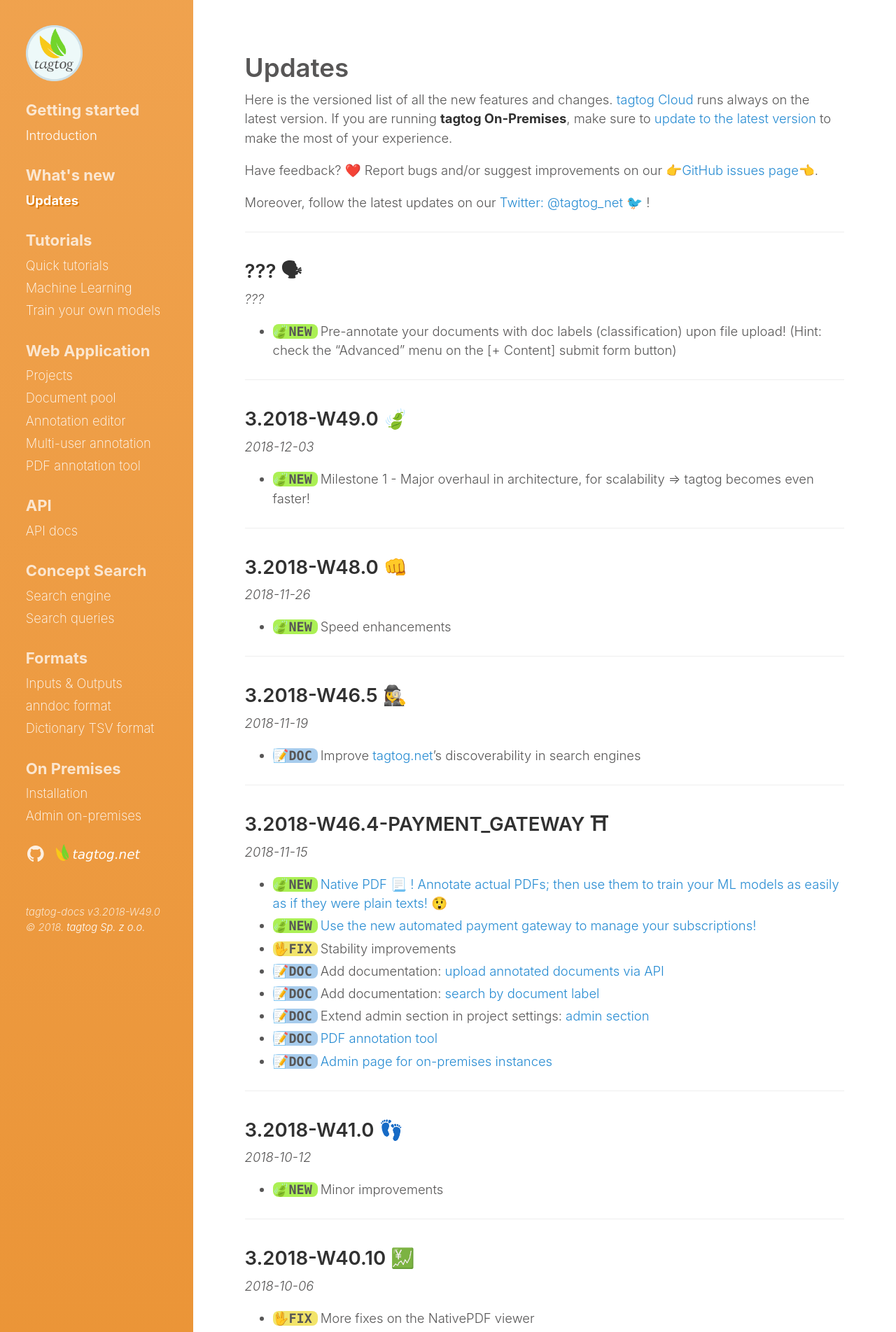
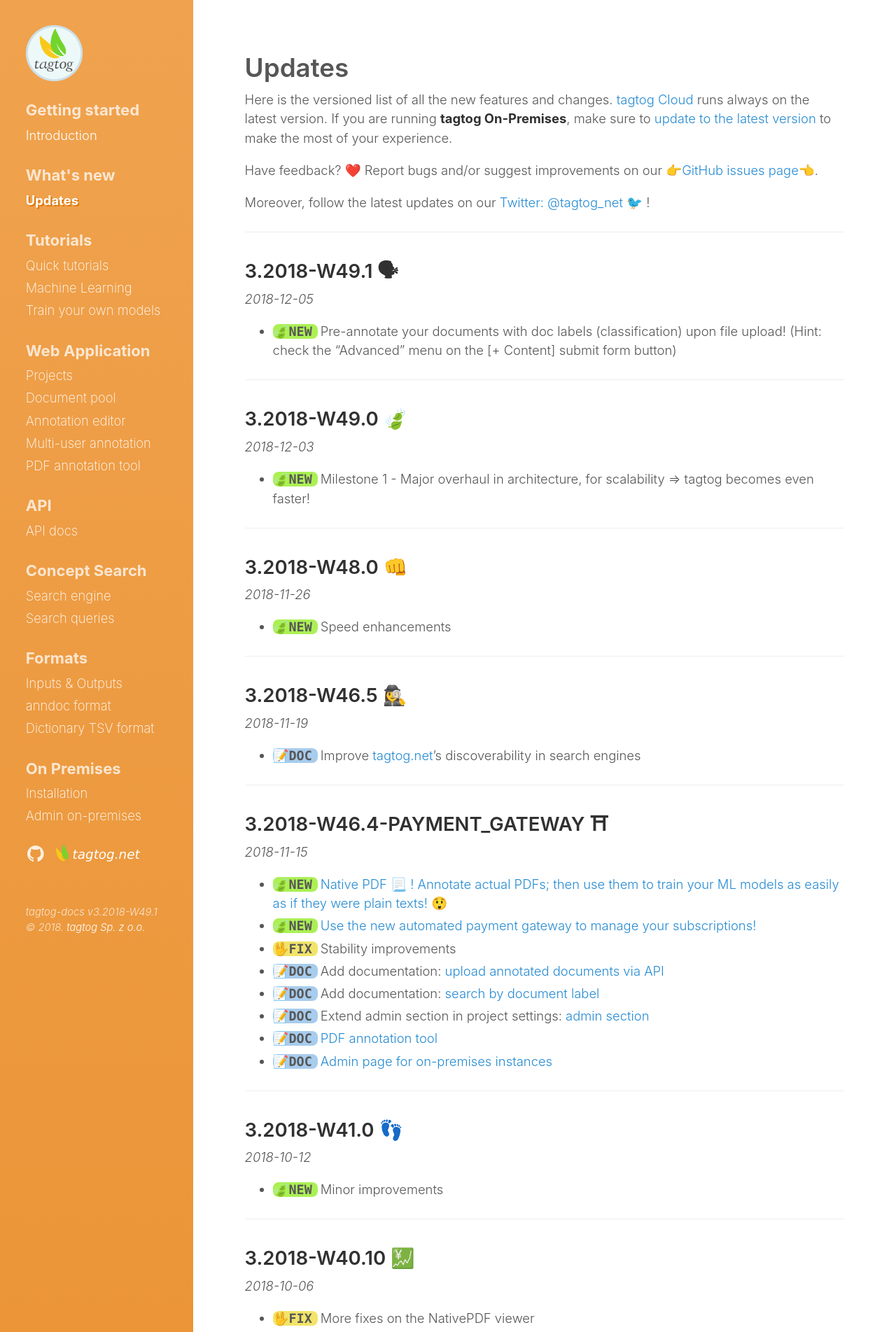
Before and after one commit to tagtogorg/tagtog-doc, a Jekyll site: the page built from updates.md, in a window 1280 px wide. Shown: the top 1903 px of the page at 70% size. Built offline with Jekyll 4.4.1, drawn with Linux system fonts in a browser that asks for light colours; nearby versions of some CDN libraries; emoji names are drawn with the system emoji font.

Commit message:
Bump version: 3.2018-W49.1 🗣

```diff
--- a/_config.yml
+++ b/_config.yml
@@ -63,7 +63,7 @@ plugins:
   - jemoji
 
 # Custom vars
-version: 3.2018-W49.0
+version: 3.2018-W49.1
 sidebar_home_link:  true
 search_page:   false
 # sidebar_blog_link:  '/blog'   # By default, your home page is your blog
--- a/updates.md
+++ b/updates.md
@@ -14,8 +14,8 @@ Moreover, follow the latest updates on our [Twitter: @tagtog_net 🐦](https://t
 
 ---
 
-## ??? 🗣
-_???_
+## 3.2018-W49.1 🗣
+_2018-12-05_
 
 <ul class="updates">
   <li class="new"><span markdown="1">Pre-annotate your documents with doc labels (classification) upon file upload! (Hint: check the "Advanced" menu on the [+ Content] submit form button)</span></li>
```
Also changed, not shown: 1 other file.
